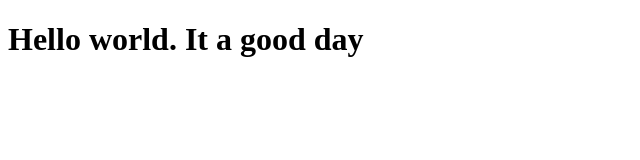
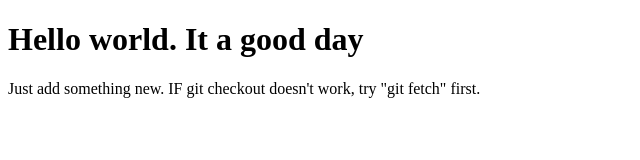
Before and after one commit to kuhayashi/web, a plain HTML site: page site/index.html in a window 1280 px wide. Shown: the whole page, without its empty margins (0-640 px from the left). Drawn offline with Linux system fonts and the light colour scheme.

Commit message:
changed branch

```diff
--- a/site/index.html
+++ b/site/index.html
@@ -5,5 +5,10 @@
 </head>
 <body>
 <h1>Hello world. It a good day</h1>
+<p>
+	Just add something new.
+	IF git checkout doesn't work, try "git fetch" first.
+
+</p>
 </body>
 </html>
```
